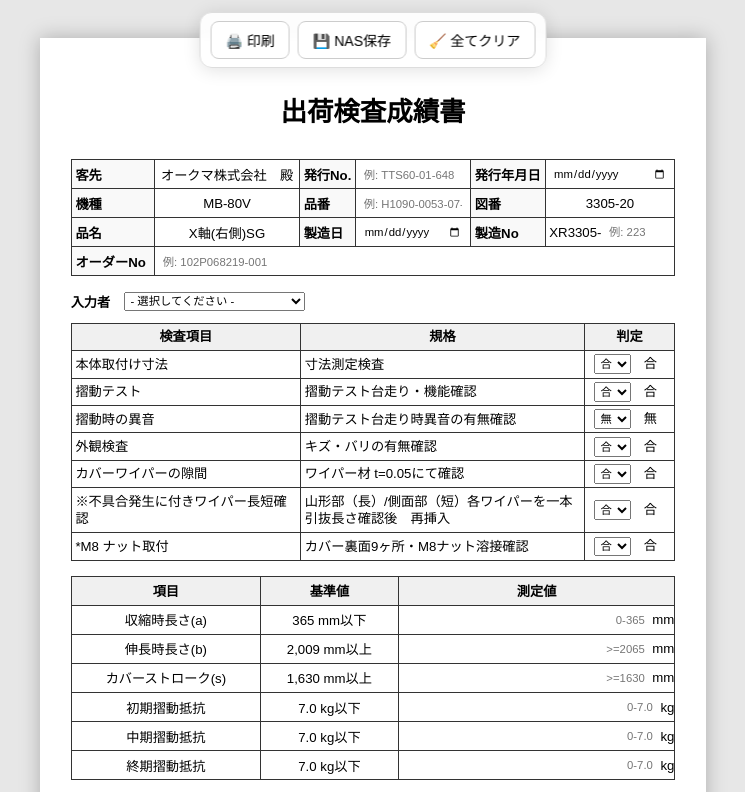
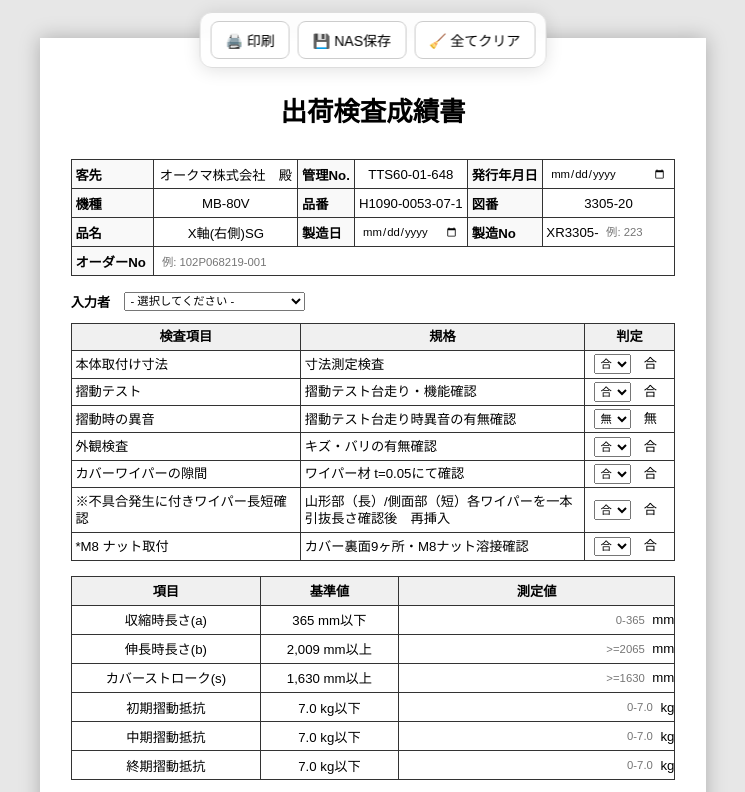
Before and after one commit to wahyu0312-source/330580v, a plain HTML site: page index.html in a window 1280 px wide. Shown: the top 792 px of the page, without its empty margins (267-1012 px from the left). Drawn offline with nearby package versions, Linux system fonts and the light colour scheme.

Commit message:
Update index.html

```diff
--- a/index.html
+++ b/index.html
@@ -168,8 +168,8 @@
         <tr>
           <td class="section-label">客先</td>
           <td style="width:25%;">オークマ株式会社　殿</td>
-          <td class="section-label">発行No.</td>
-          <td><input type="text" name="customer_no" placeholder="例: TTS60-01-648" /></td>
+          <td class="section-label">管理No.</td>
+          <td>TTS60-01-648</td>
           <td class="section-label">発行年月日</td>
           <td>
             <input type="date" name="hakkohiduke" class="no-print" />
@@ -179,7 +179,7 @@
         <tr>
           <td class="section-label">機種</td><td>MB-80V</td>
           <td class="section-label">品番</td>
-          <td><input type="text" name="part_no" placeholder="例: H1090-0053-07-1" /></td>
+          <td>H1090-0053-07-1</td>
           <td class="section-label">図番</td><td>3305-20</td>
         </tr>
         <tr>
```
